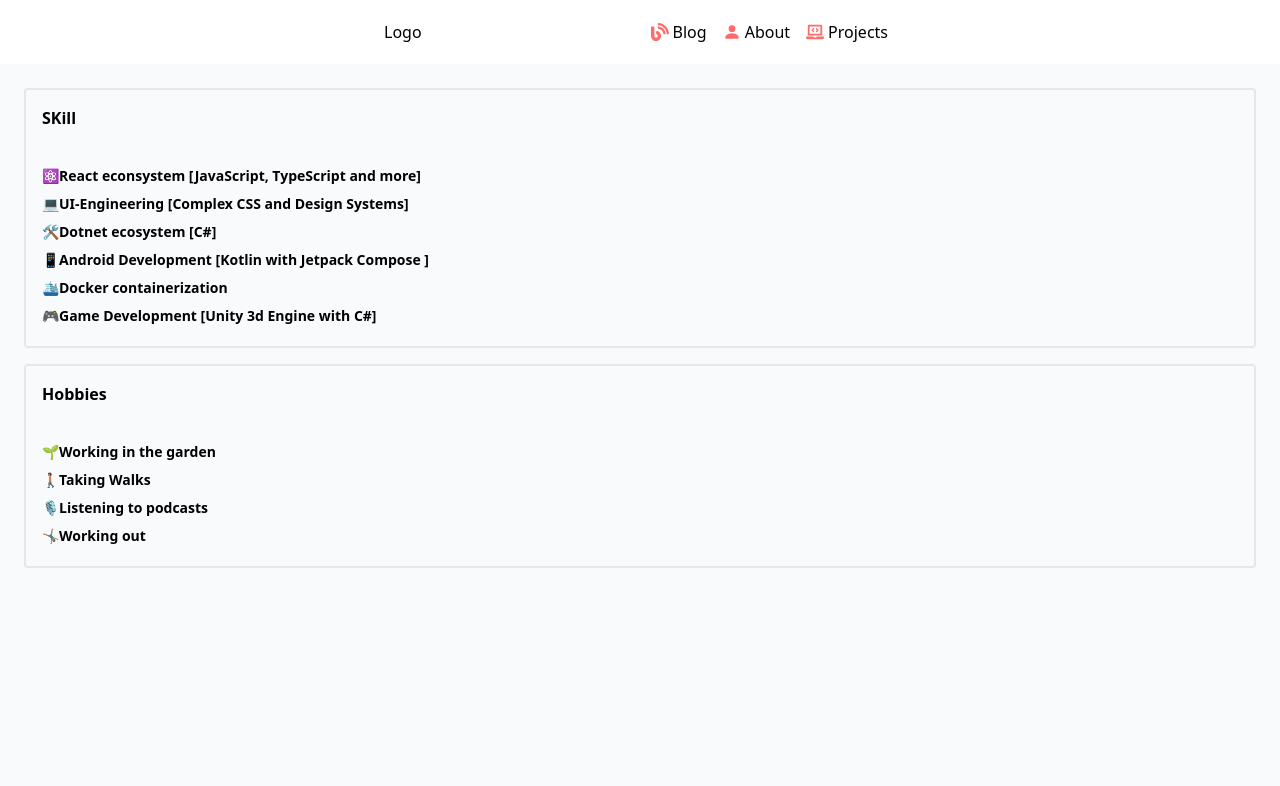
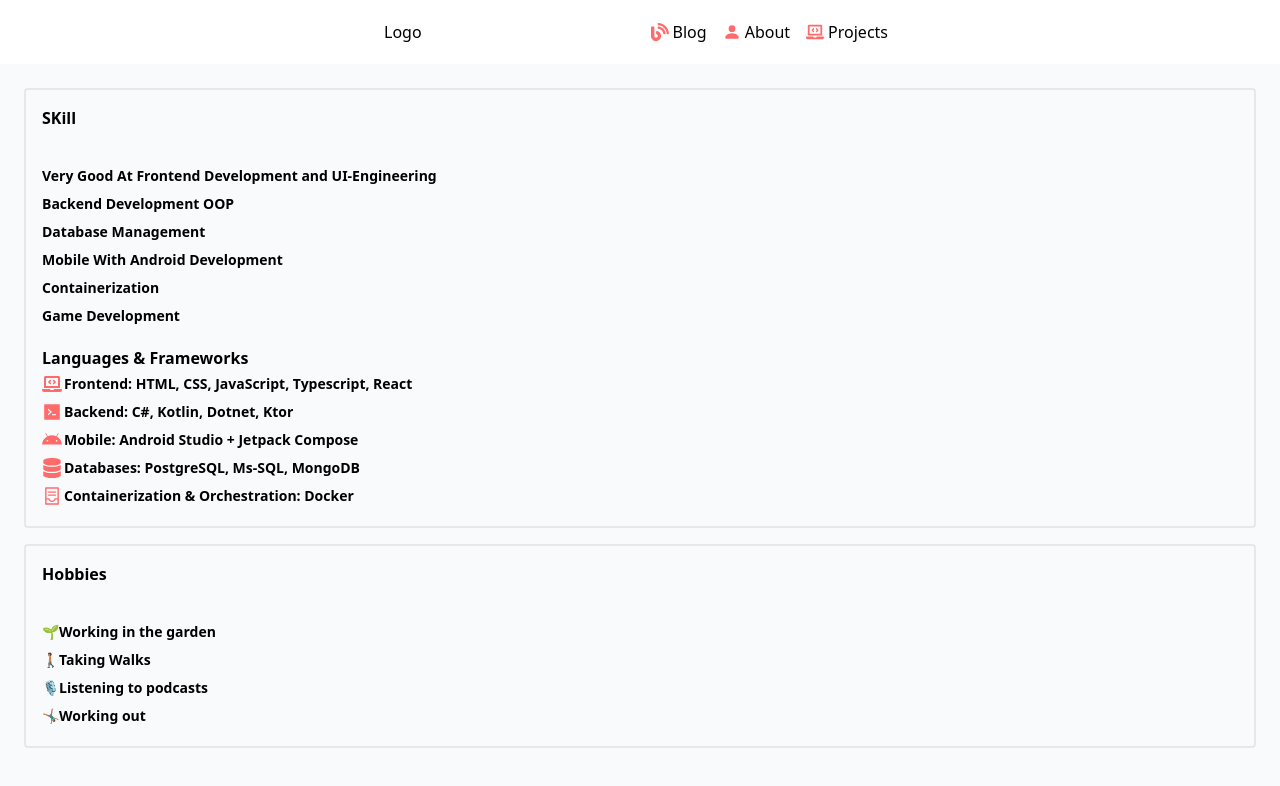
Before and after one commit to cazterk/landing-page-v2, a React (Vite) app: page /projects in a window 1280 px wide. Shown: the top 786 px of the page. Built offline with nearby package versions, Linux system fonts and the light colour scheme.

Commit message:
add icons to language and frameworks section

```diff
--- a/src/pages/Projects.jsx
+++ b/src/pages/Projects.jsx
@@ -1,7 +1,10 @@
 import React from "react";
+import { IconContext } from "react-icons";
+import * as FaIcons from "react-icons/fa";
+import * as AiIcons from "react-icons/ai";
 
 const Projects = () => {
-  const paraProperties = "py-1 text-sm font-semibold";
+  const paraProperties = " flex py-1 text-sm font-semibold";
 
   return (
     <div className="h-fit sm:h-screen">
@@ -9,23 +12,51 @@ const Projects = () => {
         <div className="skills h-full border-solid border-2 border-gray-200 rounded">
           <h1 className="p-4 font-bold">SKill</h1>
           <div className="content p-4">
+            <ul className="list-disc">
+              <li className={paraProperties}>
+                Very Good At Frontend Development and UI-Engineering
+              </li>
+
+              <li className={paraProperties}> Backend Development OOP</li>
+              <li className={paraProperties}> Database Management</li>
+              <li className={paraProperties}>
+                {" "}
+                Mobile With Android Development
+              </li>
+              <li className={paraProperties}>Containerization</li>
+              <li className={paraProperties}>Game Development</li>
+            </ul>
+            <h6 className=" pt-4 font-bold">Languages & Frameworks</h6>
+
+            <IconContext.Provider
+              value={{
+                size: "20",
+                color: "#ff6b6b",
+                style: { verticalAlign: "middle", marginRight: "2px" },
+              }}
+            >
               <p className={paraProperties}>
-              ⚛️React econsystem [JavaScript, TypeScript and more]
+                <FaIcons.FaLaptopCode />
+                Frontend: HTML, CSS, JavaScript, Typescript, React
               </p>
 
               <p className={paraProperties}>
-              {" "}
-              💻UI-Engineering [Complex CSS and Design Systems]
+                <AiIcons.AiFillCode />
+                Backend: C#, Kotlin, Dotnet, Ktor
               </p>
-            <p className={paraProperties}> 🛠️Dotnet ecosystem [C#]</p>
               <p className={paraProperties}>
-              {" "}
-              📱Android Development [Kotlin with Jetpack Compose ]
+                <FaIcons.FaAndroid />
+                Mobile: Android Studio + Jetpack Compose
               </p>
-            <p className={paraProperties}>🛳️Docker containerization</p>
               <p className={paraProperties}>
-              🎮Game Development [Unity 3d Engine with C#]
+                <FaIcons.FaDatabase />
+                Databases: PostgreSQL, Ms-SQL, MongoDB
               </p>
+              <p className={paraProperties}>
+                <AiIcons.AiOutlineContainer />
+                Containerization & Orchestration: Docker
+              </p>
+            </IconContext.Provider>
           </div>
         </div>
         <div className="hobbies h-full border-solid border-2 border-gray-200 rounded">
```
Lines whose indentation alone changed are shown as unchanged.
